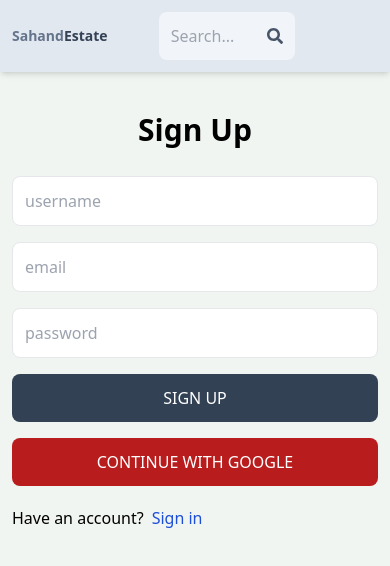
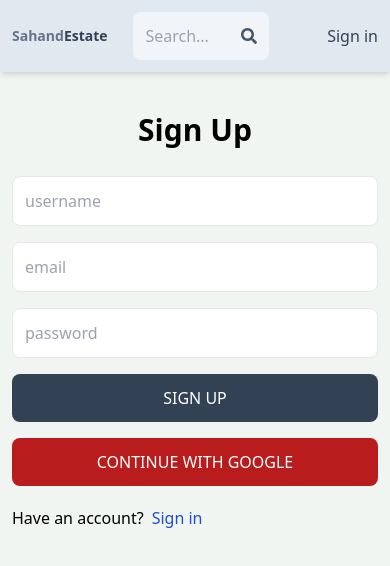
Before and after one commit to kike-Pinto/mern-estates, a React (Vite) app in the folder client/: page /sign-up in a window 390 px wide. Shown: the top 566 px of the page. Built offline with nearby package versions, Linux system fonts and the light colour scheme; no server answers.

Commit message:
Update header & Profile page private

```diff
--- a/client/src/App.jsx
+++ b/client/src/App.jsx
@@ -6,6 +6,7 @@
 import SignUp from './pages/SignUp'
 import Profile from './pages/Profile'
 import Header from './components/Header'
+import PrivateRoute from './components/PrivateRoute'
 
 const App = () => {
   return (
@@ -16,7 +17,9 @@
         <Route path='/about' element={<About />} />
         <Route path='/sign-in' element={<SignIn />} />
         <Route path='/sign-up' element={<SignUp />} />
-        <Route path='/profile' element={<Profile />} />
+        <Route element={<PrivateRoute />}>
+          <Route path='/profile' element={<Profile />} />
+        </Route>
       </Routes>
     </BrowserRouter>
   )
--- a/client/src/components/Header.jsx
+++ b/client/src/components/Header.jsx
@@ -1,8 +1,10 @@
 import React from 'react'
 import { FaSearch } from 'react-icons/fa'
 import { Link } from 'react-router-dom'
+import { useSelector } from 'react-redux'
 
 const Header = () => {
+  const { currentUser } = useSelector((state) => state.user)
   return (
     <header className='bg-slate-200 shadow-md'>
       <div className='flex justify-between items-center max-w-6xl mx-auto p-3'>
@@ -32,10 +34,16 @@
               About
             </li>
           </Link>
-          <Link to='/sign-in'>
-            <li className='hidden sm:inline text-slate-700 hover:underline'>
-              Sign In
-            </li>
+          <Link to='/profile'>
+            {currentUser ? (
+              <img
+                className='rounded-full h-7 w-7 object-cover'
+                src={currentUser.avatar}
+                alt='profile'
+              />
+            ) : (
+              <li className='text-slate-700 hover:underline'> Sign in</li>
+            )}
           </Link>
         </ul>
       </div>
--- /dev/null
+++ b/client/src/components/PrivateRoute.jsx
@@ -0,0 +1,10 @@
+import React from 'react'
+import { useSelector } from 'react-redux'
+import { Outlet, Navigate } from 'react-router-dom'
+
+const PrivateRoute = () => {
+  const { currentUser } = useSelector((state) => state.user)
+  return currentUser ? <Outlet /> : <Navigate to='/sign-in' />
+}
+
+export default PrivateRoute
```
